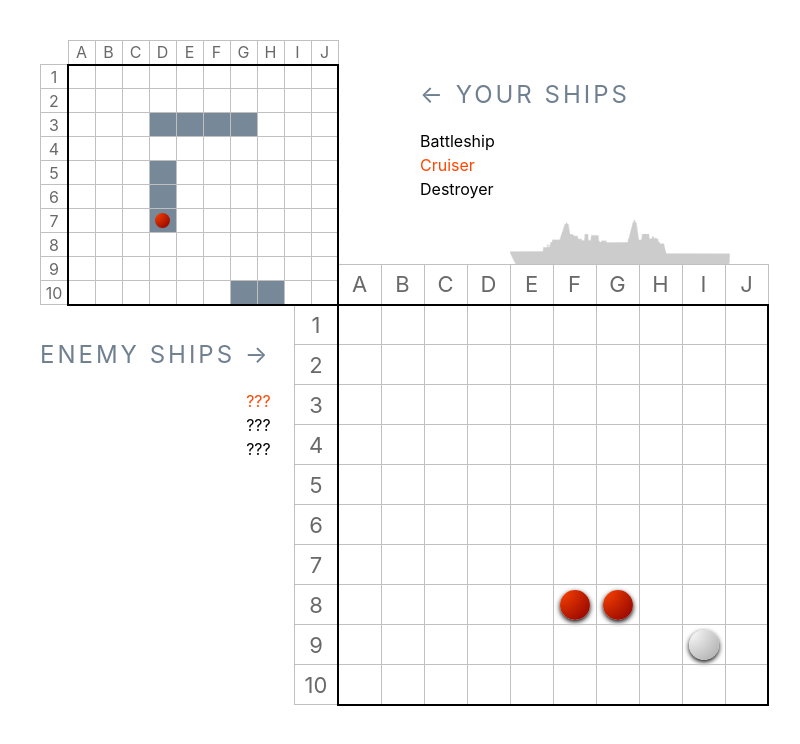
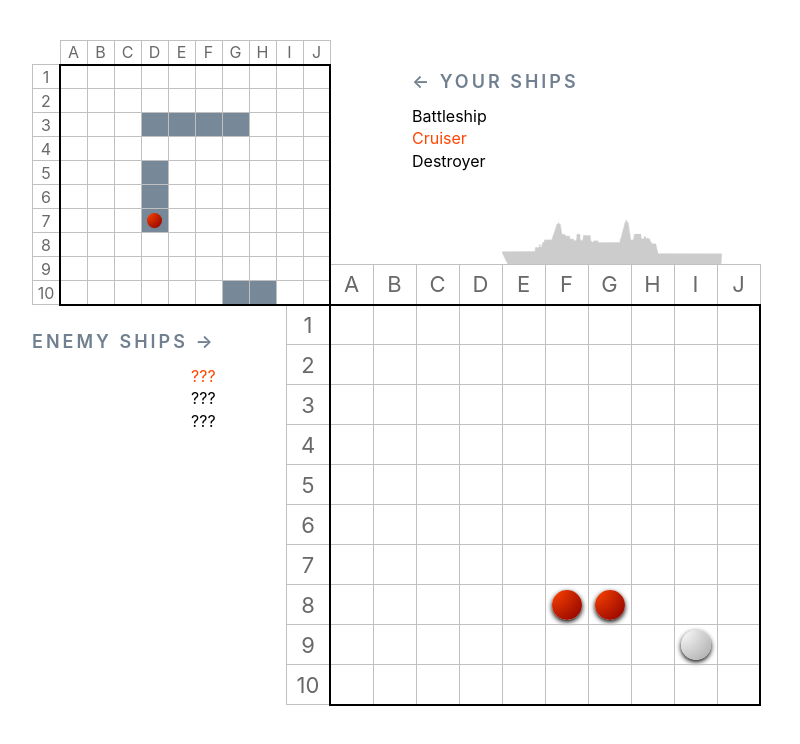
Before and after one commit to bruce/absinthe-battleship-assets, a website: page index.html in a window 1280 px wide. Shown: the whole page, without its empty margins (8-808 px from the left). Drawn offline with nearby package versions, Linux system fonts and the light colour scheme.

Commit message:
Add some explicit ledger h1 sizing

```diff
--- a/css/battleship.css
+++ b/css/battleship.css
@@ -1,9 +1,5 @@
 body {
   font-family: "-apple-system" , "BlinkMacSystemFont", "Segoe UI", "Roboto" , "Helvetica", "Arial", "sans-serif";
-}
-
-#frame {
-  margin: auto;
 }
 
 #game {
@@ -15,42 +11,6 @@ body {
   position: absolute;
   border-collapse: collapse;
 }
-
-
-.ledger {
-  position: absolute;
-}
-.ledger h1 {
-  text-transform: uppercase;
-  font-weight: 400;
-  letter-spacing: 3px;
-  color: slategray;
-}
-.ledger ul {
-  list-style: none;
-  margin: 0;
-  padding: 0;
-}
-.ledger li {
-  padding: 2px 0;
-}
-.ledger li.damaged {
-  color: orangered;
-}
-
-.ledger.own {
-  top: 20px;
-  left: 380px;
-}
-
-.ledger.enemy {
-  top: 280px;
-  left: 0;
-}
-.ledger.enemy li {
-  text-align: right;
-}
-
 
 .board th {
   font-weight: normal;
@@ -134,7 +94,6 @@ body {
   background: radial-gradient(at top left, white, darkgray);
 }
 
-
 #ship_decoration {
   width: 220px;
   height: 72px;
@@ -147,3 +106,41 @@ body {
   background-position: 0 28px;
   opacity: 0.2;
 }
+
+
+/* LEDGER */
+
+.ledger {
+  position: absolute;
+}
+.ledger h1 {
+  text-transform: uppercase;
+  font-weight: 600;
+  letter-spacing: 3px;
+  color: slategray;
+  font-size: 18px;
+}
+.ledger ul {
+  list-style: none;
+  margin: 0;
+  padding: 0;
+}
+.ledger li {
+  padding: 2px 0;
+}
+.ledger li.damaged {
+  color: orangered;
+}
+
+.ledger.own {
+  top: 20px;
+  left: 380px;
+}
+
+.ledger.enemy {
+  top: 280px;
+  left: 0;
+}
+.ledger.enemy li {
+  text-align: right;
+}
--- a/index.html
+++ b/index.html
@@ -1,5 +1,6 @@
 <html>
   <head>
+    <link rel="stylesheet" href="/node_modules/normalize.css/normalize.css"/>
     <link rel="stylesheet" href="/css/battleship.css"/>
   </head>
   <body>
--- a/package.json
+++ b/package.json
@@ -4,5 +4,8 @@
   "main": "index.js",
   "repository": "git@github.com:bruce/absinthe-battleship-assets.git",
   "author": "<brwcodes@gmail.com>",
-  "license": "MIT"
+  "license": "MIT",
+  "dependencies": {
+    "normalize.css": "^7.0.0"
+  }
 }
```
Also changed, not shown: 1 other file.
